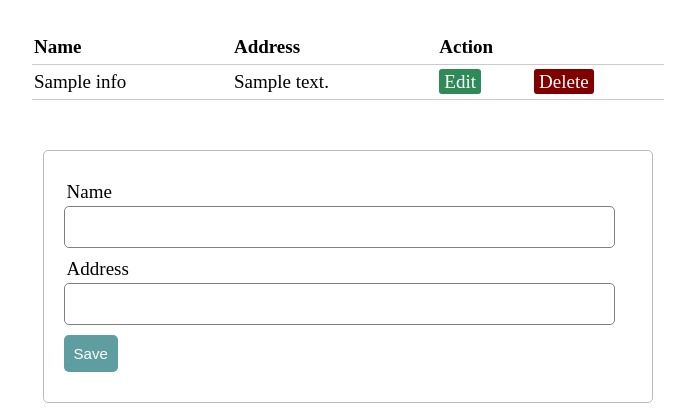
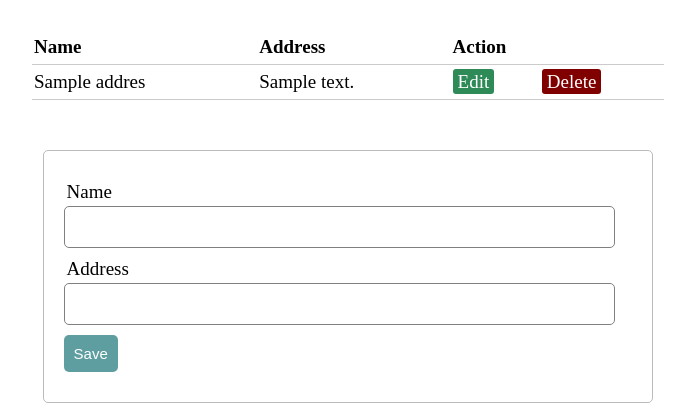
Before and after one commit to aws-training/rdslab, a PHP site: page /index.php in a window 1280 px wide. Shown: the top 420 px of the page, without its empty margins (292-987 px from the left). Run offline with PHP 8.4, Linux system fonts and the light colour scheme; tables that the repository leaves empty or names only in its code hold one stand-in row (values such as "Sample post"); data that the repository does not hold is empty.

Commit message:
Update index.php

```diff
--- a/index.php
+++ b/index.php
@@ -14,7 +14,7 @@
                 ?>
         </div>
 <?php endif ?>
-<?php $results = $conn->query( "SELECT * FROM info"); ?>
+<?php $results = $conn->query( "SELECT * FROM address"); ?>
 
 <table>
        	<thead>
```
